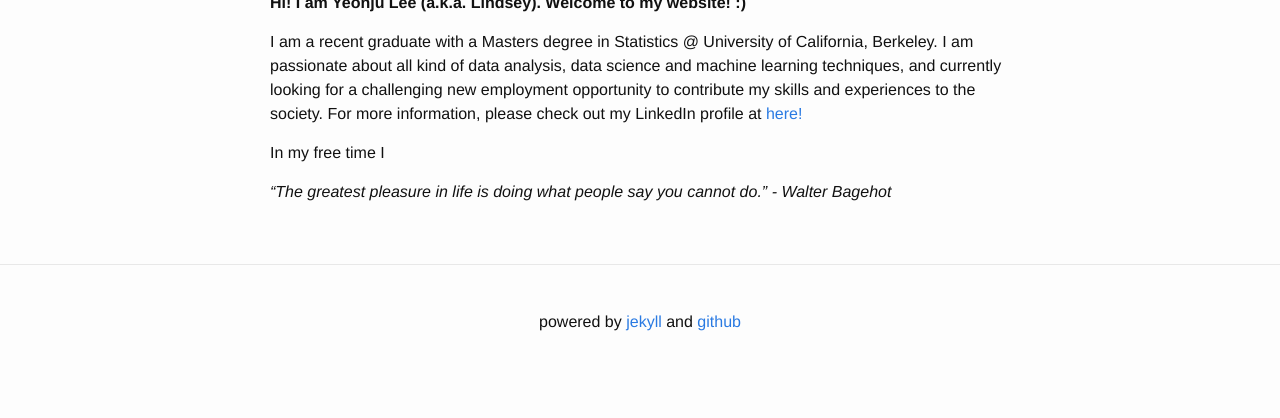
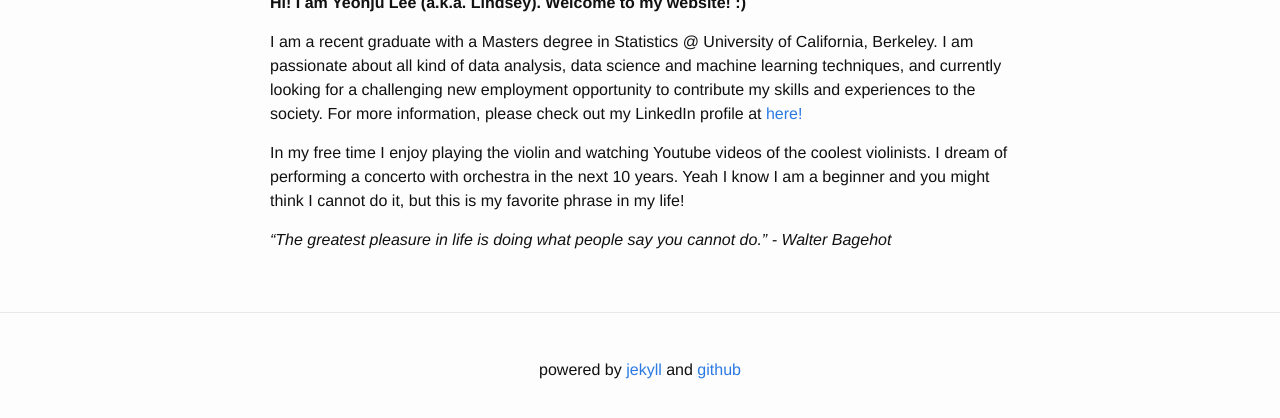
Before and after one commit to lindsey-lee/lindsey-lee.github.io, a Jekyll site: the page built from about.md, in a window 1280 px wide, cut to the strip 488-915 px from the top of the page. Shown: the top 418 px of the strip. Built offline with Jekyll 4.4.1, drawn with Linux system fonts in a browser that asks for light colours.

Commit message:
added about message

```diff
--- a/about.md
+++ b/about.md
@@ -11,6 +11,6 @@ permalink: /about/
 
 I am a recent graduate with a Masters degree in Statistics @ University of California, Berkeley. I am passionate about all kind of data analysis, data science and machine learning techniques, and currently looking for a challenging new employment opportunity to contribute my skills and experiences to the society. For more information, please check out my LinkedIn profile at [here!](https://www.linkedin.com/in/lindsey-lee-1a9013a7)
 
-In my free time I
+In my free time I enjoy playing the violin and watching Youtube videos of the coolest violinists. I dream of performing a concerto with orchestra in the next 10 years. Yeah I know I am a beginner and you might think I cannot do it, but this is my favorite phrase in my life!
 
 *"The greatest pleasure in life is doing what people say you cannot do." - Walter Bagehot*
```
